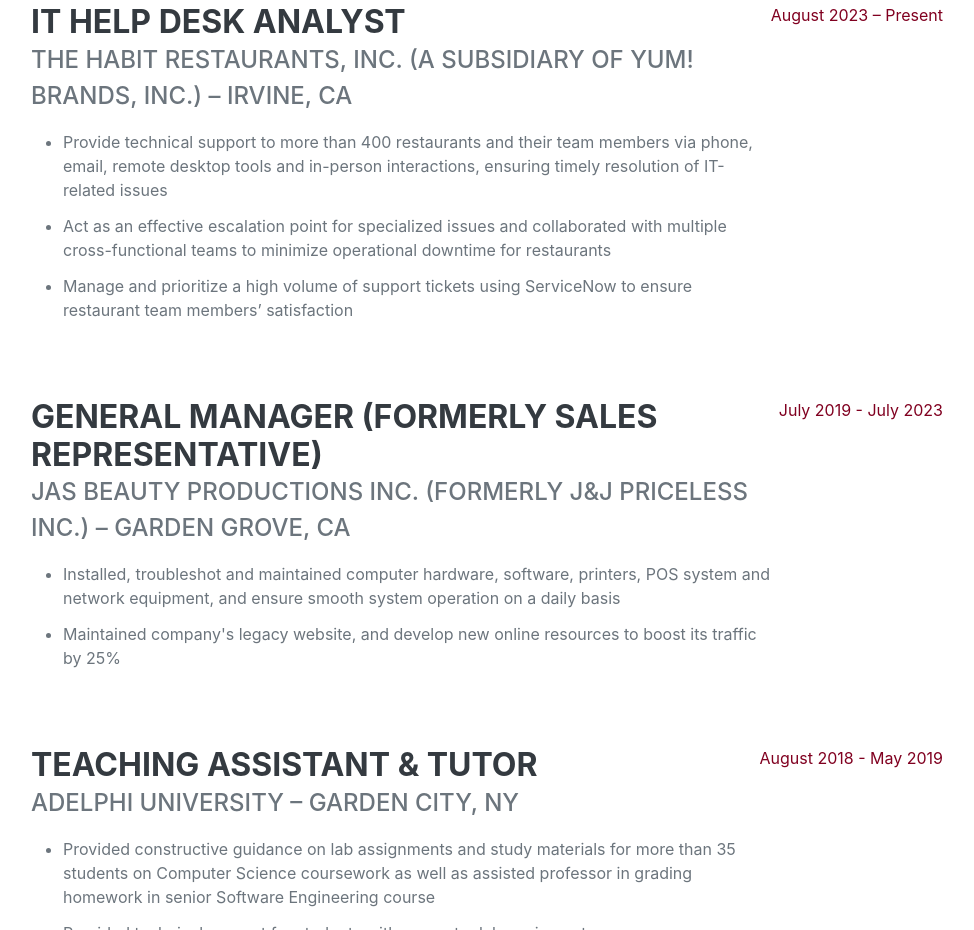
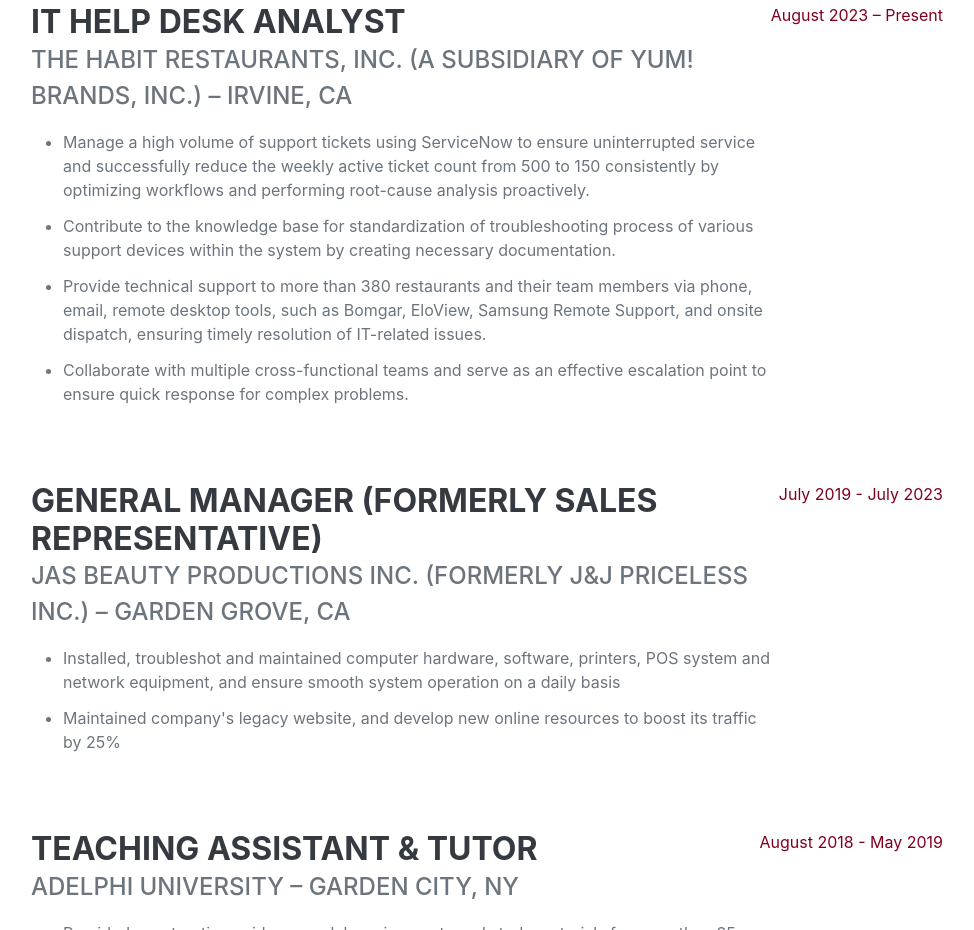
Before and after one commit to khangbpdang/My-Portfolio-Website, a plain HTML site: page index.html in a window 1280 px wide. Shown: the part 993-1923 px from the top of the page, without its empty margins (289-1263 px from the left). Drawn offline with nearby package versions, Linux system fonts and the light colour scheme; a web font is replaced by a local one.

Commit message:
Updated info

```diff
--- a/index.html
+++ b/index.html
@@ -64,10 +64,11 @@
                             <h3 class="mb-0">IT Help Desk Analyst</h3>
                             <div class="subheading mb-3">THE HABIT RESTAURANTS, INC. (A SUBSIDIARY OF YUM! BRANDS, INC.) – IRVINE, CA  </div>
                             <ul class="custom">
-                                <li>Provide technical support to more than 400 restaurants and their team members via phone, email, remote desktop tools and in-person interactions, ensuring timely resolution of IT-related issues</li>
-                                <li>Act as an effective escalation point for specialized issues and collaborated with multiple cross-functional teams to minimize operational downtime for restaurants </li>
-                                <li>Manage and prioritize a high volume of support tickets using ServiceNow to ensure restaurant team members’ satisfaction </li>
-                            </ul>
+                                <li>Manage a high volume of support tickets using ServiceNow to ensure uninterrupted service and successfully reduce the weekly active ticket count from 500 to 150 consistently by optimizing workflows and performing root-cause analysis proactively. </li>
+                                <li>Contribute to the knowledge base for standardization of troubleshooting process of various support devices within the system by creating necessary documentation. </li>
+                                <li> Provide technical support to more than 380 restaurants and their team members via phone, email, remote desktop tools, such as Bomgar, EloView, Samsung Remote Support, and onsite dispatch, ensuring timely resolution of IT-related issues. </li>
+                                <li>Collaborate with multiple cross-functional teams and serve as an effective escalation point to ensure quick response for complex problems. </li>
+                             </ul>
                         </div>
                         <div class="flex-shrink-0"><span class="text-primary">August 2023 – Present</span></div>
                     </div>
```
